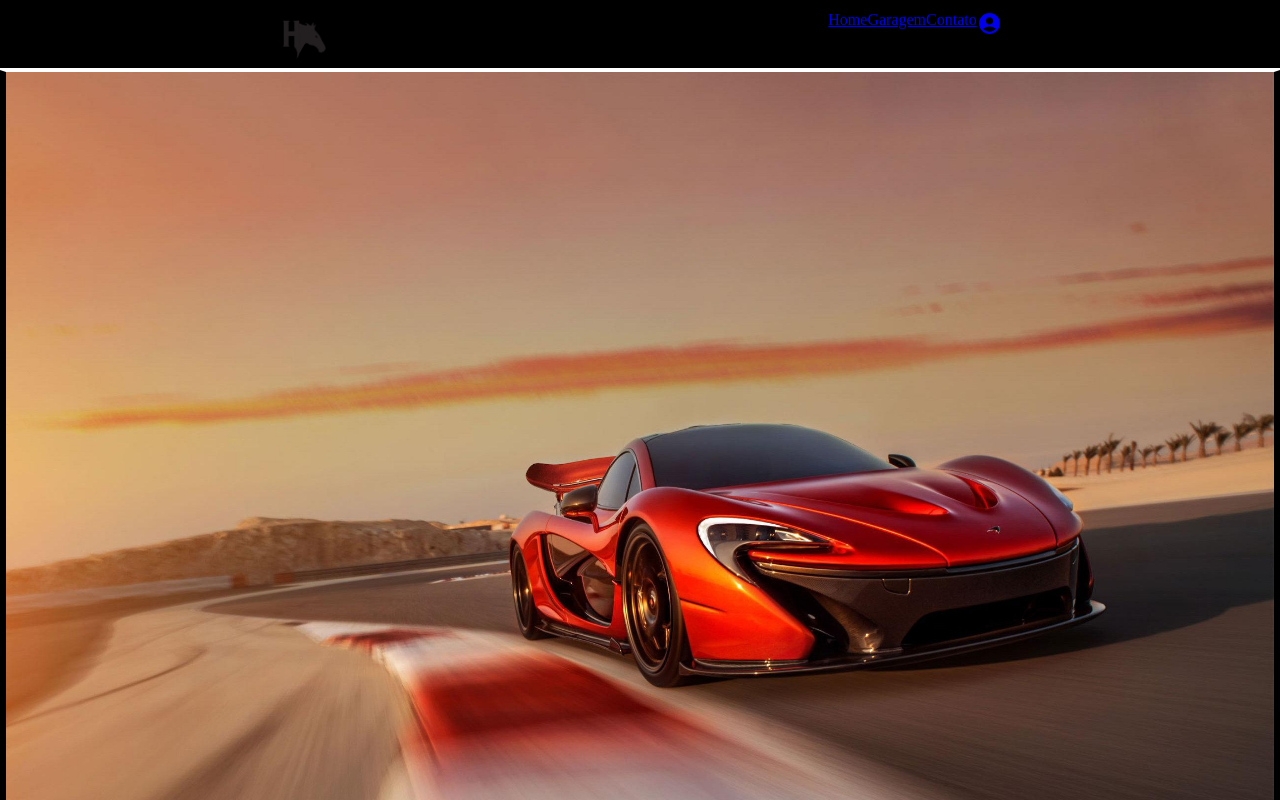
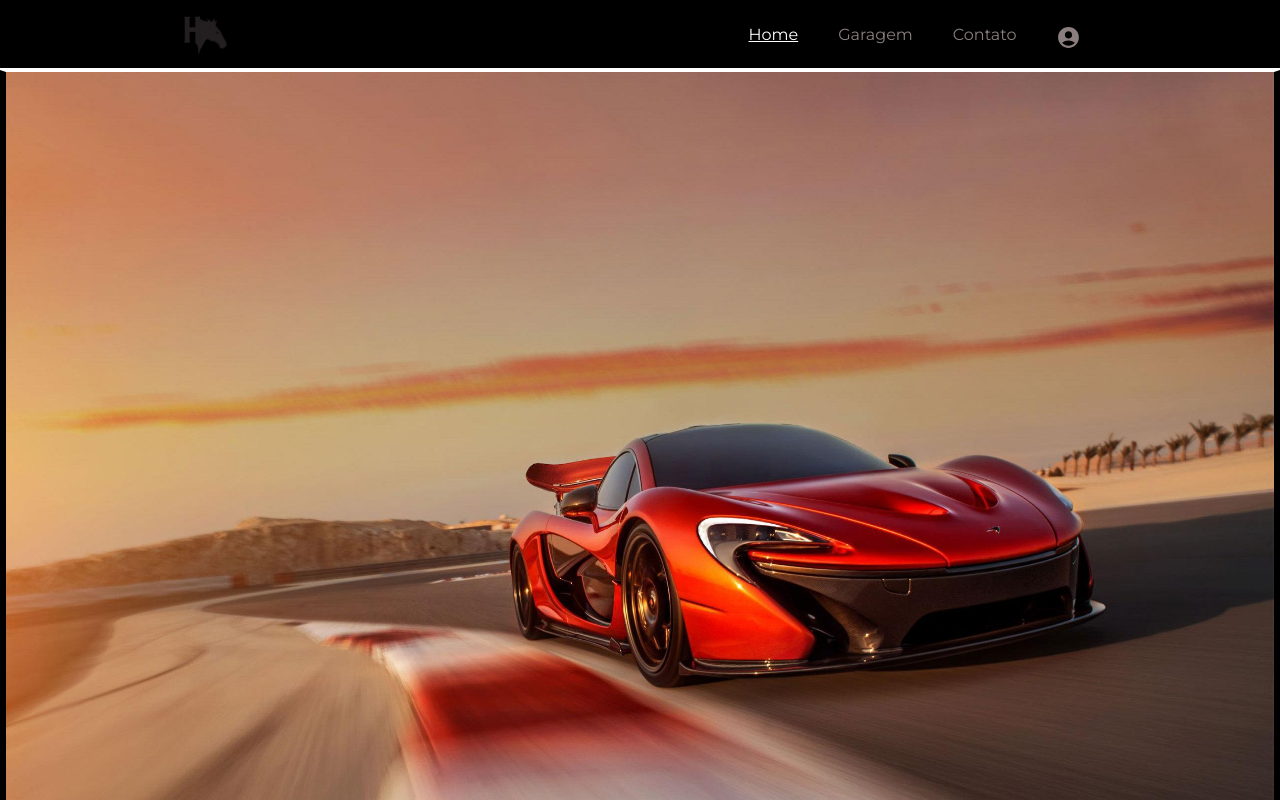
Before and after one commit to lucasma1a/HoistenerTCC, a React (Vite) app: page / in a window 1280 px wide. Shown: the top 800 px of the page. Built offline with nearby package versions, Linux system fonts and the light colour scheme.

Commit message:
ajustes estilização dos NavLink

```diff
--- a/src/css/Link.module.css
+++ b/src/css/Link.module.css
@@ -1,3 +1,13 @@
+.navNavbarLink {
+    display: inline-flex;
+    margin: 20px;
+    font-size: 16px;
+    font-family: "Montserrat", sans-serif;
+    color: rgb(138, 126, 126);
+    text-decoration: none;
+}
+
 .linkDestacado{
     text-decoration: underline;
+    color: white;
 }
--- a/src/css/style.css
+++ b/src/css/style.css
@@ -25,14 +25,6 @@
     text-align: center;
     justify-content: space-between;
     padding-top: 0.5%;
-}
-
-.nav-navbar ul .nav-navbar-link {
-    display: inline-flex;
-    margin: 20px;
-    font-size: 16px;
-    font-family: "Montserrat", sans-serif;
-    color: white;
 }
 
 .nav-navbar-img {
```
